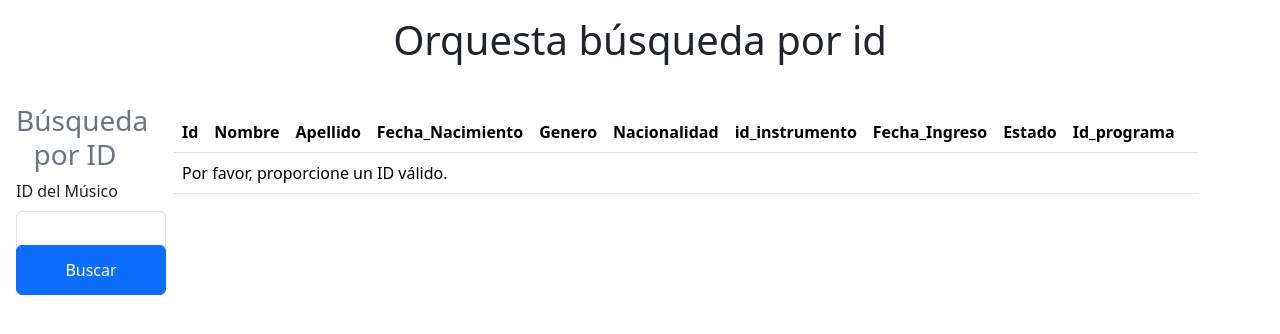
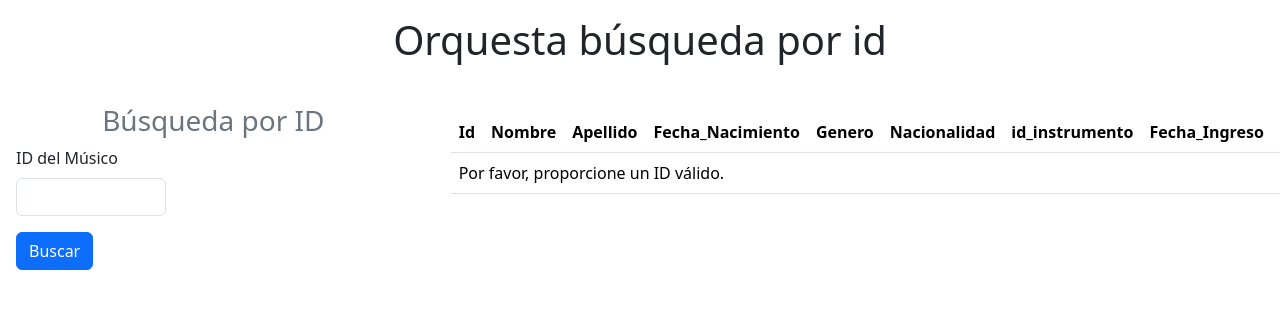
Before and after one commit to Elpuzzupuzu/OrquestaMK2, a PHP site: page /form_buscar_por_id.php in a window 1280 px wide; the page is wider, and only the part inside the window is pictured. Shown: the top 334 px of that part. Run offline with PHP 8.4, Linux system fonts and the light colour scheme.

Commit message:
depuracion general y alertas

```diff
--- a/eliminar.php
+++ b/eliminar.php
@@ -1,4 +1,6 @@
 <?php
+session_start(); // Iniciar sesión para manejar mensajes
+
 include "conec.php";
 
 if ($_SERVER['REQUEST_METHOD'] == 'GET' && isset($_GET['id'])) {
@@ -12,6 +14,9 @@ if ($_SERVER['REQUEST_METHOD'] == 'GET' && isset($_GET['id'])) {
     $sql->bind_param("i", $id);
 
     if ($sql->execute()) {
+        // Establecer el mensaje de éxito en la sesión
+        $_SESSION['mensaje'] = "El músico con ID $id ha sido eliminado correctamente.";
+
         // Redirigir de vuelta a la página de búsqueda por ID
         header('Location: form_buscar_por_id.php');
         exit;
--- a/form_buscar_por_id.php
+++ b/form_buscar_por_id.php
@@ -1,3 +1,15 @@
+<?php
+session_start(); // Iniciar sesión para obtener el mensaje de éxito
+
+// Verificar si hay un mensaje almacenado en la sesión
+if (isset($_SESSION['mensaje'])) {
+    $mensaje = $_SESSION['mensaje'];
+    unset($_SESSION['mensaje']); // Eliminar el mensaje para que no se muestre más de una vez
+} else {
+    $mensaje = '';
+}
+?>
+
 <!DOCTYPE html>
 <html lang="en">
 <head>
@@ -14,20 +26,26 @@
 <body>
     <h1 class="text-center p-3">Orquesta búsqueda por id</h1>
 
-    <div class="container-fluid"  style="display: flex; ">
+    <div class="container-fluid" style="display: flex;">
         <div class="row">
             <!-- Formulario para buscar músicos por ID -->
-            <form class="col-4 p-3 negative-margin" action="form_buscar_por_id.php" method="POST" style="width: 150px; height: 50px;">
+            <form class="col-4 p-3 negative-margin" action="form_buscar_por_id.php" method="POST">
                 <h3 class="text-center text-secondary">Búsqueda por ID</h3>
-                <div class="mb-3" style="width: 150px; height: 50px;">
+                <div class="mb-3">
                     <label for="id" class="form-label">ID del Músico</label>
-                    <input type="number" class="form-control" style="width: 150px; height: 50px;" name="id" required min="1">
+                    <input type="number" class="form-control" name="id" required min="1" style="width: 150px;">
+
                 </div>
-                <button type="submit" class="btn btn-primary" style="width: 150px; height: 50px;">Buscar</button>
+                <button type="submit" class="btn btn-primary">Buscar</button>
             </form>
 
             <!-- Tabla para mostrar todos los músicos -->
             <div class="col-8 p-4 negative-margin">
+                <?php if (!empty($mensaje)) { ?>
+                    <div class="alert alert-success" role="alert">
+                        <?php echo $mensaje; ?>
+                    </div>
+                <?php } ?>
                 <table class="table">
                     <thead class="bg-info">
                         <tr>
```
Also changed, not shown: editar.php (+8 -2 lines), registrar_musico.php (+6 -5 lines).
